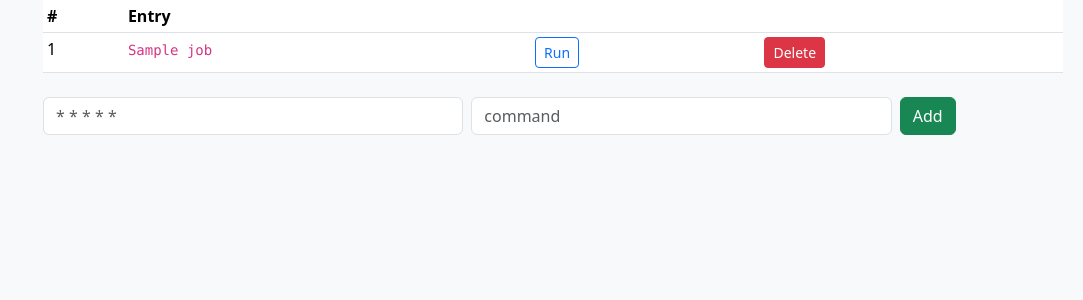
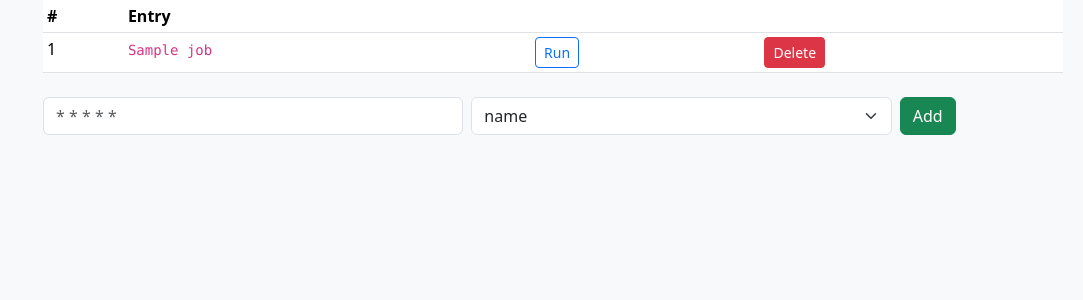
Before and after one commit to ademisler/cleanmailer, a Flask app: template web/templates/pages/tasks.html in a window 1280 px wide. Shown: the part 222-522 px from the top of the page, without its empty margins (197-1280 px from the left). Run offline with Flask 3, Linux system fonts and the light colour scheme; the template is opened without the code that fills it: most values are stand-ins (such as "Sample title", 1, 10 or a date in 2020); parts of the project's set-up code (start-up, migrations or seed data) failed here and were passed over.

Commit message:
Improve cron job form

```diff
--- a/web/app.py
+++ b/web/app.py
@@ -433,10 +433,14 @@ def run_script(name):
 @login_required
 def cron_add():
     sched = request.form.get("schedule")
-    cmd = request.form.get("command")
+    key = request.form.get("script")
+    script = SCRIPT_MAP.get(key)
+    if not script:
+        flash("Unknown script", "error")
+        return redirect(url_for("tasks"))
     current = subprocess.run(["crontab", "-l"], capture_output=True, text=True)
     lines = current.stdout.splitlines() if current.returncode == 0 else []
-    lines.append(f"{sched} {cmd}")
+    lines.append(f"{sched} python {script}")
     subprocess.run(["crontab", "-"], input="\n".join(lines) + "\n", text=True)
     flash("Cron job added")
     return redirect(url_for("tasks"))
--- a/web/templates/pages/tasks.html
+++ b/web/templates/pages/tasks.html
@@ -39,8 +39,18 @@
 <p class="text-muted">No cron jobs configured.</p>
 {% endif %}
 <form method="post" action="{{ url_for('cron_add') }}" class="row g-2 mt-3">
-  <div class="col-5"><input name="schedule" class="form-control" placeholder="* * * * *" required></div>
-  <div class="col-5"><input name="command" class="form-control" placeholder="command" required></div>
-  <div class="col"><button class="btn btn-success" type="submit">Add</button></div>
+  <div class="col-5">
+    <input name="schedule" class="form-control" placeholder="* * * * *" required>
+  </div>
+  <div class="col-5">
+    <select name="script" class="form-select" required>
+      {% for name in scripts.keys() %}
+        <option value="{{ name }}">{{ name }}</option>
+      {% endfor %}
+    </select>
+  </div>
+  <div class="col">
+    <button class="btn btn-success" type="submit">Add</button>
+  </div>
 </form>
 {% endblock %}
```
